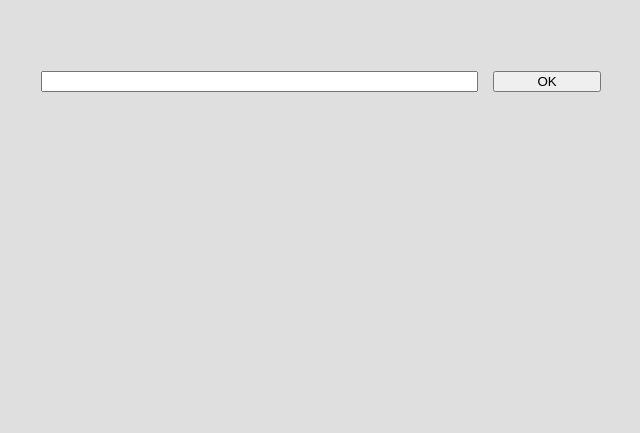
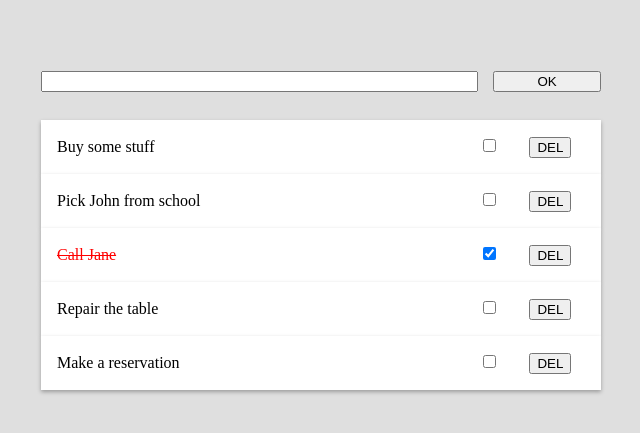
Before and after one commit to makingsensetraining/vanilla-javascript-todo-app, a website: page index.html in a window 1280 px wide. Shown: the part 173-606 px from the top of the page, without its empty margins (319-959 px from the left). Drawn offline with Linux system fonts and the light colour scheme.

Commit message:
se cambio for por foreach, se agregaron ';', se traen datos de un json con ajax

```diff
--- /dev/null
+++ b/data/items.json
@@ -0,0 +1,21 @@
+[{
+  "id": 1,
+  "description": "Buy some stuff",
+  "checked": false
+}, {
+  "id": 2,
+  "description": "Pick John from school",
+  "checked": false
+}, {
+  "id": 3,
+  "description": "Call Jane",
+  "checked": true
+}, {
+  "id": 4,
+  "description": "Repair the table",
+  "checked": false
+}, {
+  "id": 5,
+  "description": "Make a reservation",
+  "checked": false
+}]
--- a/toDoList.js
+++ b/toDoList.js
@@ -1,122 +1,126 @@
+var app = (function(){
   var addButtonElement = document.getElementById("addButton");
   var itemDescriptionElement = document.getElementById("ItemDescription");
   var toDoListElement = document.getElementById("toDoList");
 
   var item = (function() {
     var id = 0;
-
-  return function(description) {
+    return function(description, toggleDone) {
       this.id = id++;
       this.description = description;
-    this.checked = false;
-  }
-
+      this.checked = toggleDone;
+    };
   })();
 
   var toDoList = (function() {
     var itemsList = [];
-
     return {
-    addItem: function(description) {
+      loadItems: function() {
+        var xhttp = new XMLHttpRequest();
+        xhttp.onreadystatechange = function() {
+          if(this.readyState == 4 && this.status == 200) {
+            itemsList = JSON.parse(this.responseText);
+            itemsList.forEach(function(element) {
+              toDoList.addItem(element.description, element.checked);
+            });
+          }
+        };
+        xhttp.open("GET", "http://localhost:3000/data/items.json", true);
+        xhttp.send();
+      },
+      addItem: function(description, toggleDone) {
         //Create new item and add to the model
-      var newItem = new item(description);
+        var newItem = new item(description, toggleDone);
         itemsList.push(newItem);
         //Add to the view
-      var itemElement = createItemElement(newItem.id, newItem.description);
+        var itemElement = createItemElement(newItem.id, newItem.description, toggleDone);
         toDoListElement.appendChild(itemElement);
         //Clear the text-box
         itemDescriptionElement.value = "";
       },
-
       removeItem: function(id) {
         var itemSelected = document.getElementById("item" + id);
         //Remove from the model
-      for (var i = 0; i < itemsList.length; i++) {
-        if (itemsList[i].id == id) {
-          itemsList.splice(i, 1);
+        itemsList.forEach(function(element, index) {
+          if(element.id == id) {
+            itemsList.splice(index, 1);
           }
-      }
+        });
         //Remove from the view
         toDoListElement.removeChild(itemSelected);
       },
-
       toggleDone: function(id) {
         var itemSelectedText = document.getElementById("descriptionText" + id);
-
-      for (var i = 0; i < itemsList.length; i++) {
-        if (itemsList[i].id == id) {
-          if (itemsList[i].checked) {
+        itemsList.forEach(function(element, index) {
+          if(element.id == id) {
+            if(element.checked) {
               //Model
-            itemsList[i].checked = false;
+              element.checked = false;
               //View
               itemSelectedText.setAttribute("class", "");
             } else {
               //Model
-            itemsList[i].checked = true;
+              element.checked = true;
               //View
               itemSelectedText.setAttribute("class", "item-selected");
             }
           }
+        });
       }
-    }
-  }
+    };
   })();
 
   //Create the HTML structure for the items
-function createItemElement(id, desciption) {
+  function createItemElement(id, desciption, toggleDone) {
     //<li id="item#">
     var itemElement = document.createElement("li");
     itemElement.setAttribute("id", "item" + id);
-
     //<div class="div-description">
     var itemDescriptioncontainerElement = document.createElement("div");
-  itemDescriptioncontainerElement.setAttribute("class", "div-description")
-
+    itemDescriptioncontainerElement.setAttribute("class", "description");
     //<span id="descriptiontext#"> Text </span></div>
     var descriptionText = document.createElement("span");
     descriptionText.setAttribute("id", "descriptionText" + id);
     descriptionText.appendChild(document.createTextNode(desciption));
     itemDescriptioncontainerElement.appendChild(descriptionText);
-
     itemElement.appendChild(itemDescriptioncontainerElement);
-
     //<div class="div-actions">
     var actionscontainerElement = document.createElement("div");
-  actionscontainerElement.setAttribute("class", "div-actions")
-
+    actionscontainerElement.setAttribute("class", "actions");
     //<imput type="checkbox">
     var checkboxElement = document.createElement("input");
     checkboxElement.setAttribute("type", "checkbox");
+    if(toggleDone) {
+      checkboxElement.checked = true;
+      descriptionText.setAttribute("class", "item-selected");
+    }
     checkboxElement.addEventListener("click", function(e) {
       toDoList.toggleDone(id);
-  })
-
+    });
     actionscontainerElement.appendChild(checkboxElement);
-
     //<imput type="button" class="delete-button"></div></li>
     var deleteButtonElement = document.createElement("button");
     deleteButtonElement.appendChild(document.createTextNode("DEL"));
     deleteButtonElement.setAttribute("class", "delete-button");
     deleteButtonElement.addEventListener("click", function(e) {
       toDoList.removeItem(id);
-  })
-
+    });
     actionscontainerElement.appendChild(deleteButtonElement);
-
     itemElement.appendChild(actionscontainerElement);
-
     return itemElement;
   }
 
+  toDoList.loadItems();
+
   function sendDescriptionValue() {
-  if (itemDescriptionElement.value.length != 0) {
-    toDoList.addItem(itemDescriptionElement.value);
+    if(itemDescriptionElement.value.length) {
+      toDoList.addItem(itemDescriptionElement.value, false);
     }
   }
 
   //Add event to Enter key up
   itemDescriptionElement.addEventListener("keyup", function(event) {
-  if (event.keyCode == 13) {
+    if(event.keyCode == 13) {
       sendDescriptionValue();
     }
   });
@@ -124,4 +128,5 @@ itemDescriptionElement.addEventListener("keyup", function(event) {
   //Add function for onclick event
   addButtonElement.onclick = function() {
     sendDescriptionValue();
-}
+  };
+})();
--- a/toDoListStyles.css
+++ b/toDoListStyles.css
@@ -51,7 +51,7 @@ h1 {
   margin: 0 auto;
 }
 
-.div-description {
+.description {
   width: 80%;
 }
 
@@ -82,7 +82,7 @@ h1 {
   margin: 0 auto;
 }
 
-.div-actions {
+.actions {
   width: 20%;
 }
 
```
Lines whose indentation alone changed are shown as unchanged.
